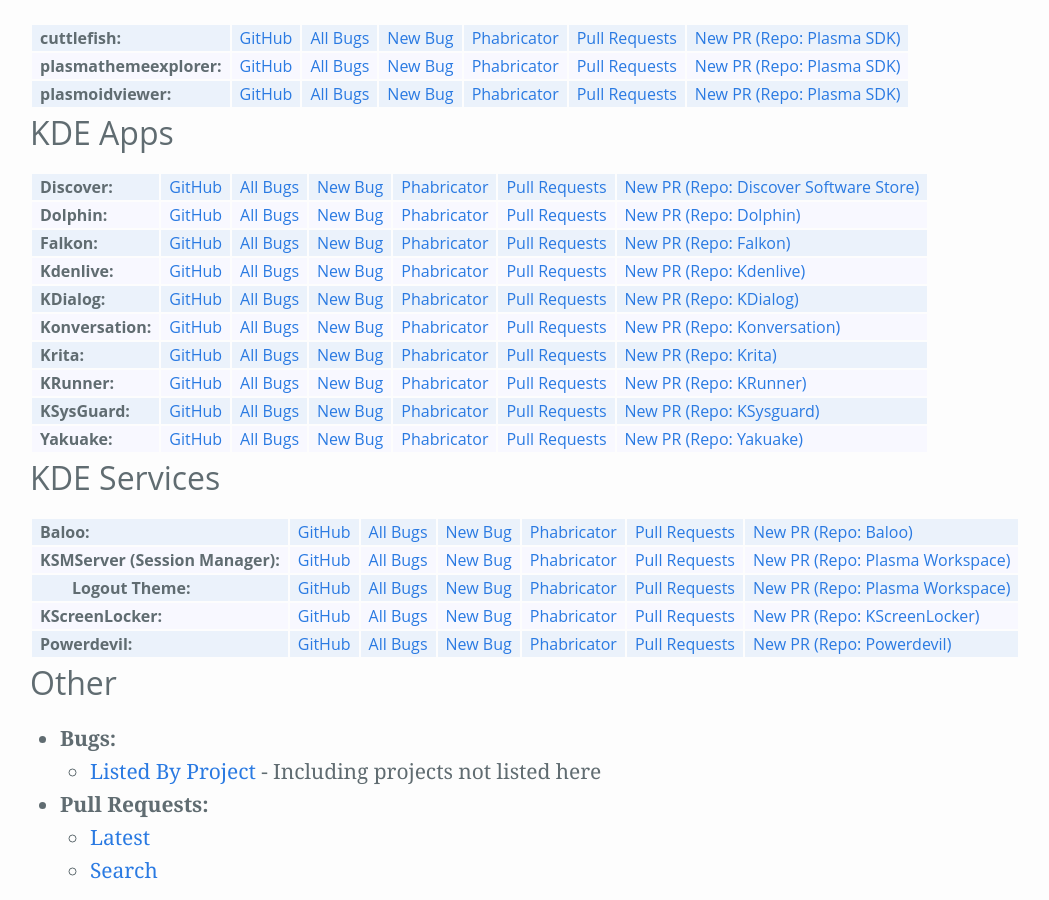
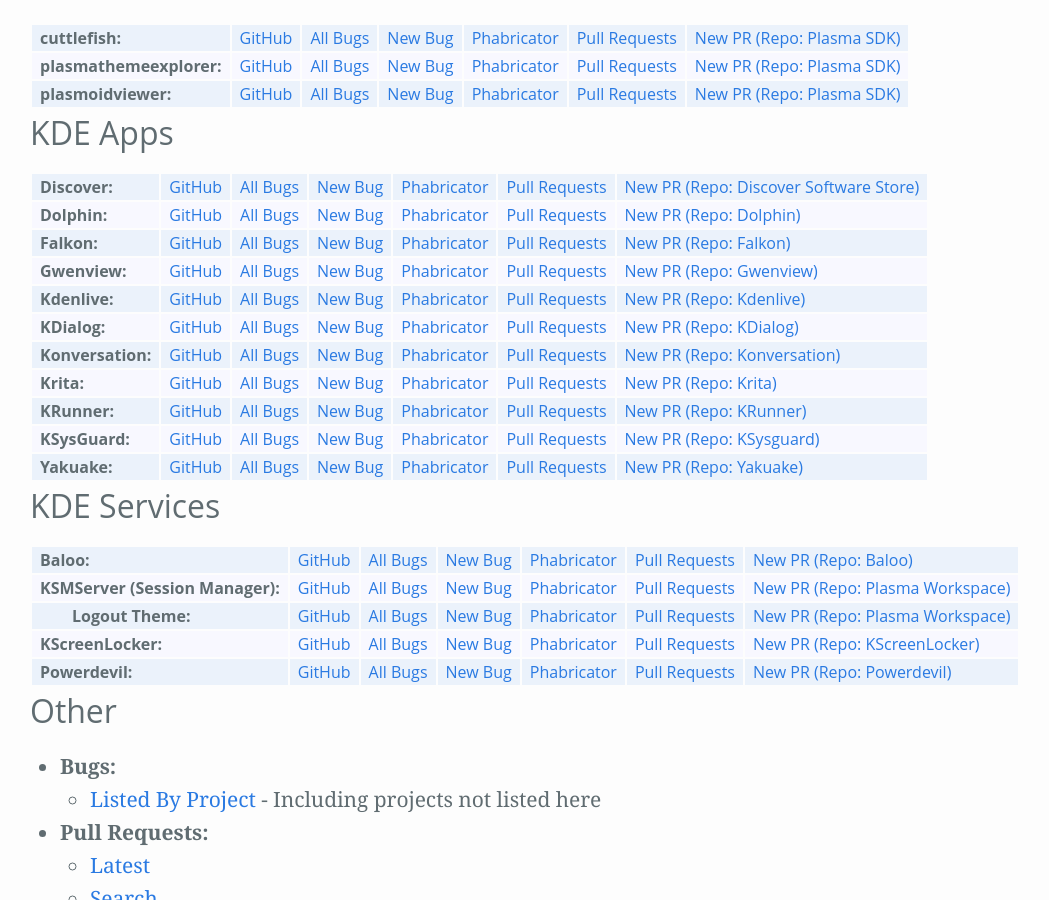
Before and after one commit to Zren/zren.github.io, a Jekyll site: the page built from kde_repos.md, in a window 1280 px wide and 900 px high, scrolled down 4588 px. Shown: the whole window, without its empty margins (0-1049 px from the left). Built offline with Jekyll 4.4.1, drawn with Linux system fonts in a browser that asks for light colours.

Commit message:
Add gwenview

```diff
--- a/kde_repos.md
+++ b/kde_repos.md
@@ -941,6 +941,16 @@
 	</tr>
 	<tr>
 		{% include kdeRepo.html
+			repoName='Gwenview'
+			githubLink='https://github.com/KDE/gwenview'
+			product='gwenview'
+			phabRepo='gwenview'
+			phabRepoName='Gwenview'
+			phabDiffQuery='hRSwCAgRbJhD'
+		%}
+	</tr>
+	<tr>
+		{% include kdeRepo.html
 			repoName='Kdenlive'
 			githubLink='https://github.com/KDE/kdenlive'
 			product='kdenlive'
```
